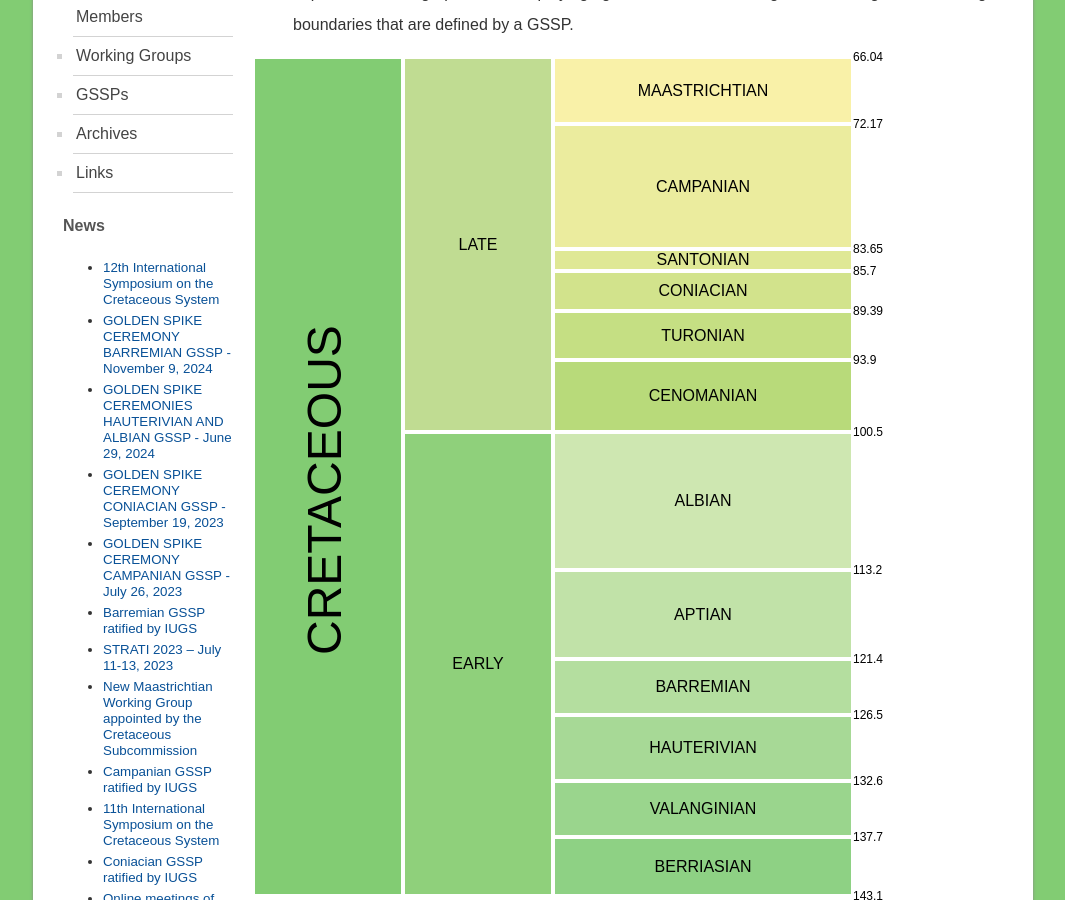
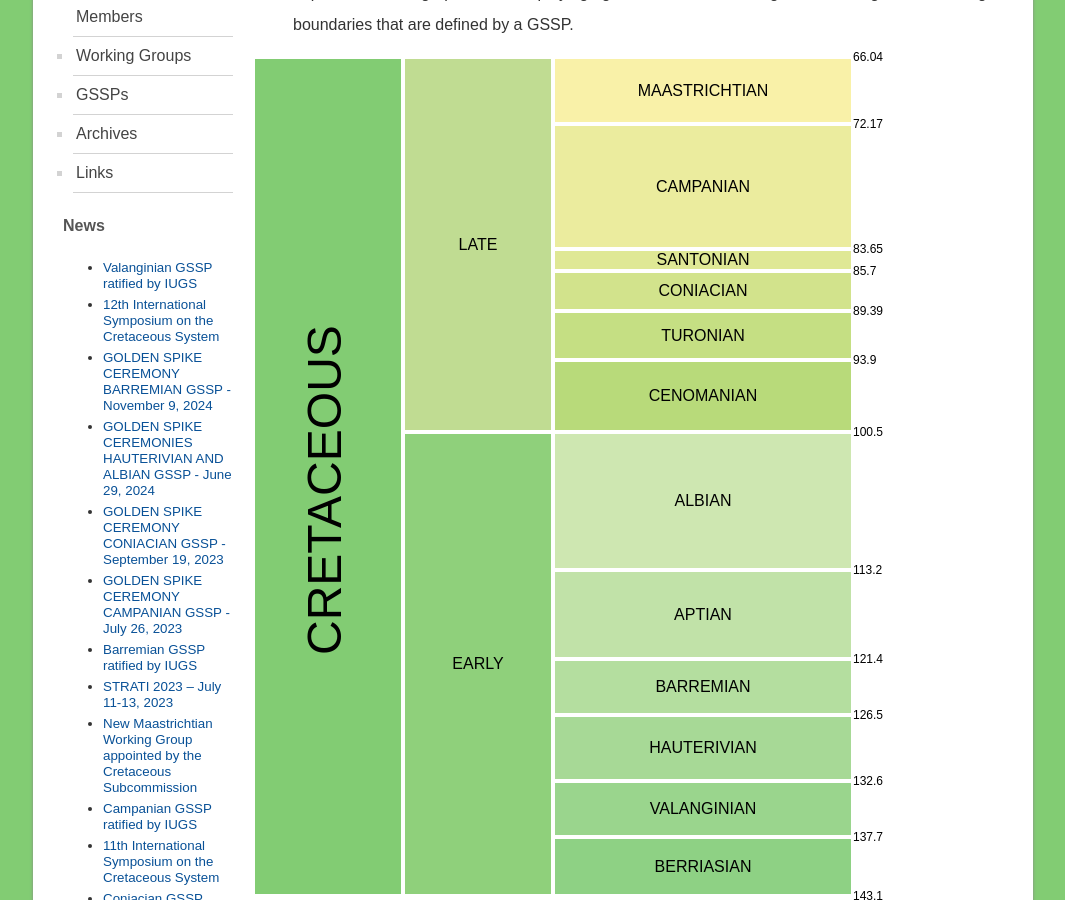
Before and after one commit to i-c-stratigraphy/subcommission-cretaceous, a Jekyll site: the page built from pages/index.md, in a window 1280 px wide and 900 px high, scrolled down 571 px. Shown: the whole window, without its empty margins (107-1172 px from the left). Built offline with Jekyll 4.4.1, drawn with Linux system fonts in a browser that asks for light colours.

Commit message:
Update menu.html

```diff
--- a/_includes/menu.html
+++ b/_includes/menu.html
@@ -39,6 +39,7 @@
 <div id="news">
     <h4>News</h4>
     <ul>
+        <li><a href="https://stratigraphy.org/subcommission-cretaceous/news/valanginian_gssp">Valanginian GSSP ratified by IUGS</a></li>
         <li><a href="https://stratigraphy.org/subcommission-cretaceous/news/12-symposium">12th International Symposium on the Cretaceous System</a></li>
         <li><a href="https://stratigraphy.org/subcommission-cretaceous/news/barremian-ceremony">GOLDEN SPIKE CEREMONY BARREMIAN GSSP - November 9, 2024</a></li>
         <li><a href="https://stratigraphy.org/subcommission-cretaceous/news/hauterivian-albian-ceremonies">GOLDEN SPIKE CEREMONIES HAUTERIVIAN AND ALBIAN GSSP - June 29, 2024</a></li>
```
